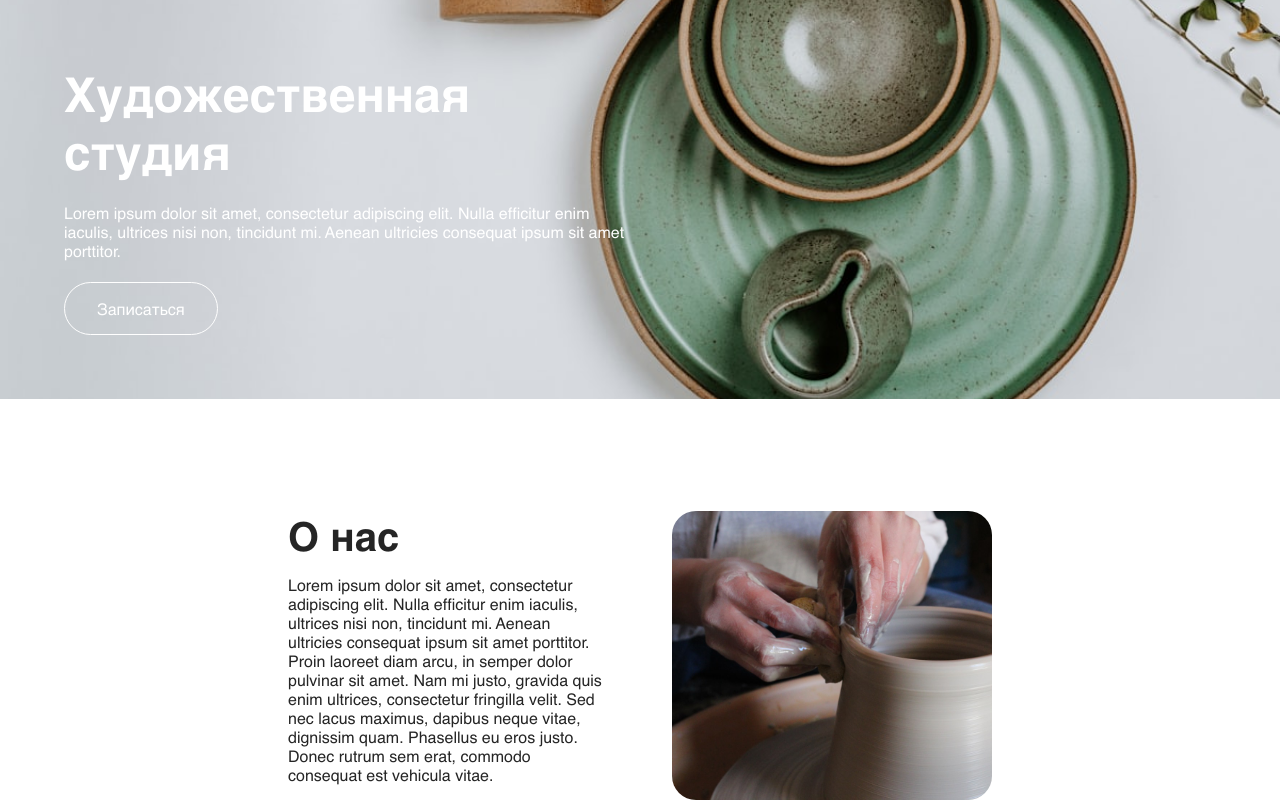
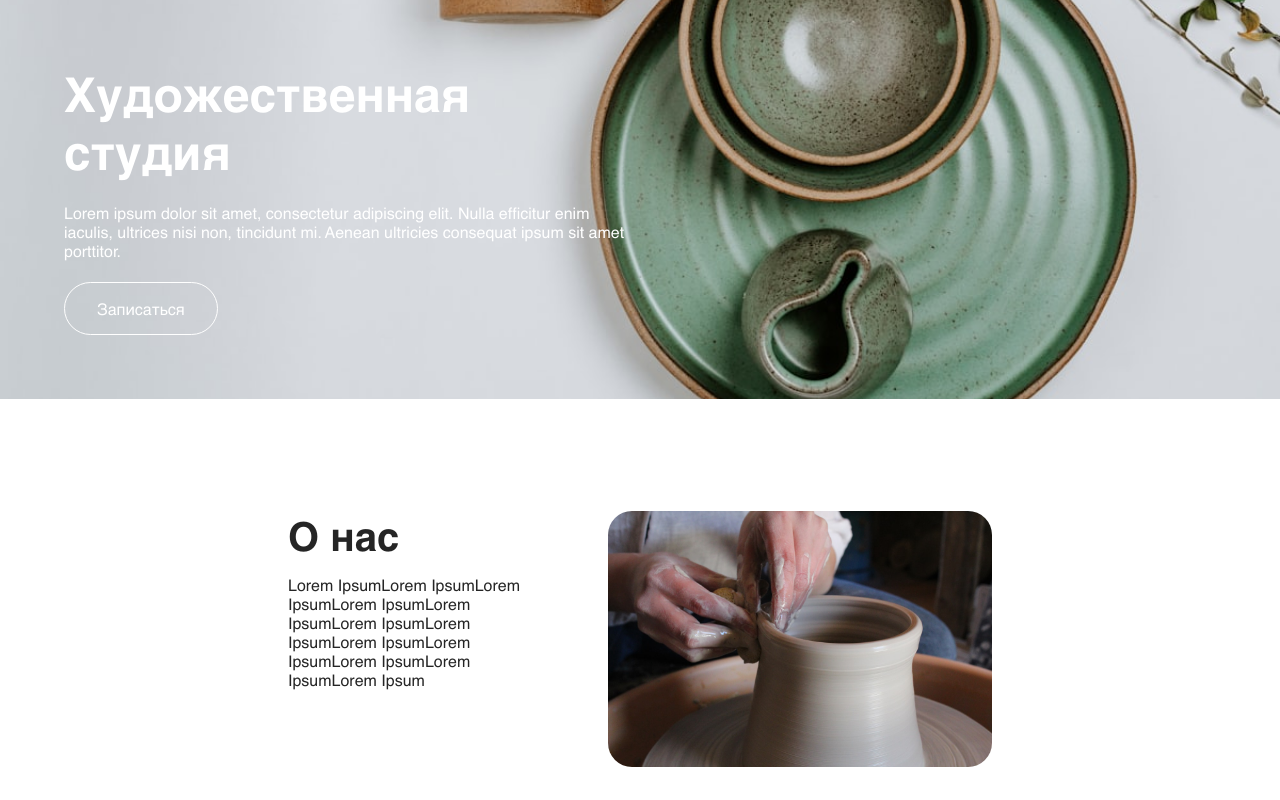
Before and after one commit to locturui/artpolly-vue, a Vue app: page / in a window 1280 px wide. Shown: the part 321-1121 px from the top of the page. After the commit the page ends 1088 px from the top, so only its background shows below. Built offline with nearby package versions, Linux system fonts and the light colour scheme.

Commit message:
aboutItem slot mechanics

```diff
--- a/src/components/AboutItem.vue
+++ b/src/components/AboutItem.vue
@@ -1,15 +1,21 @@
 <template>
-    <section>
-        <InfoItem></InfoItem>
-    </section>
+  <section>
+    <InfoItem imgUrl="/image/photo_about.jpeg" :classes="['']">
+      <template #header>О нас</template>
+      <template #content
+        >Lorem IpsumLorem IpsumLorem IpsumLorem IpsumLorem IpsumLorem IpsumLorem IpsumLorem
+        IpsumLorem IpsumLorem IpsumLorem IpsumLorem Ipsum</template
+      >
+    </InfoItem>
+  </section>
 </template>
 <script setup>
-import InfoItem from "./InfoItem.vue"
+import InfoItem from './InfoItem.vue'
 </script>
 <style scoped>
-section{
-    width: 60%;
-    margin: auto;
-    padding-top: 7em;
+section {
+  width: 60%;
+  margin: auto;
+  padding-top: 7em;
 }
 </style>
--- a/src/components/InfoItem.vue
+++ b/src/components/InfoItem.vue
@@ -1,18 +1,21 @@
+<script setup lang="ts">
+const props = defineProps<{
+  imgUrl: string
+  classes: string[]
+}>()
+</script>
+
 <template>
-    <div class="about">
+  <div class="about" :class="props.classes.join(' ')">
     <div class="about-text">
-            <h1>О нас</h1>
-            <p>Lorem ipsum dolor sit amet, consectetur adipiscing elit.
-                Nulla efficitur enim iaculis, ultrices nisi non, tincidunt mi. Aenean ultricies consequat ipsum sit amet porttitor. Proin laoreet diam arcu, in semper dolor pulvinar sit amet. Nam mi justo, gravida quis enim ultrices, consectetur fringilla velit. Sed nec lacus maximus, dapibus neque vitae, dignissim quam. Phasellus eu eros justo.
-                Donec rutrum sem erat, commodo consequat est vehicula vitae. </p>
+      <h1><slot name="header"></slot></h1>
+      <p><slot name="content"></slot></p>
     </div>
-        <div class="image">
-            <!-- <img src="/image/photo_about.jpeg" alt="Фото кермачиского изделия" /> -->
-        </div>
+    <img :src="props.imgUrl" alt="Фото кермачиского изделия" />
   </div>
 </template>
 <style scoped>
-.about{
+.about {
   width: 100%;
   display: flex;
   flex-direction: row;
@@ -21,17 +24,16 @@ h1 {
   font-size: 2.5em;
   margin: 0;
 }
-.image{
-    width: 50% ;
+img {
+  width: 50%;
   margin: 0em 2em;
   border-radius: 1.5em;
-    background-image: url("/image/photo_about.jpeg");
-    background-size:cover;
 }
-.about-text{
-    width: 50% ;
+.about-text {
+  width: 50%;
   padding: 0em 2em;
 }
+.reverse {
+  flex-direction: row-reverse;
+}
 </style>
-<script setup>
-</script>
```
Lines whose indentation alone changed are shown as unchanged.
